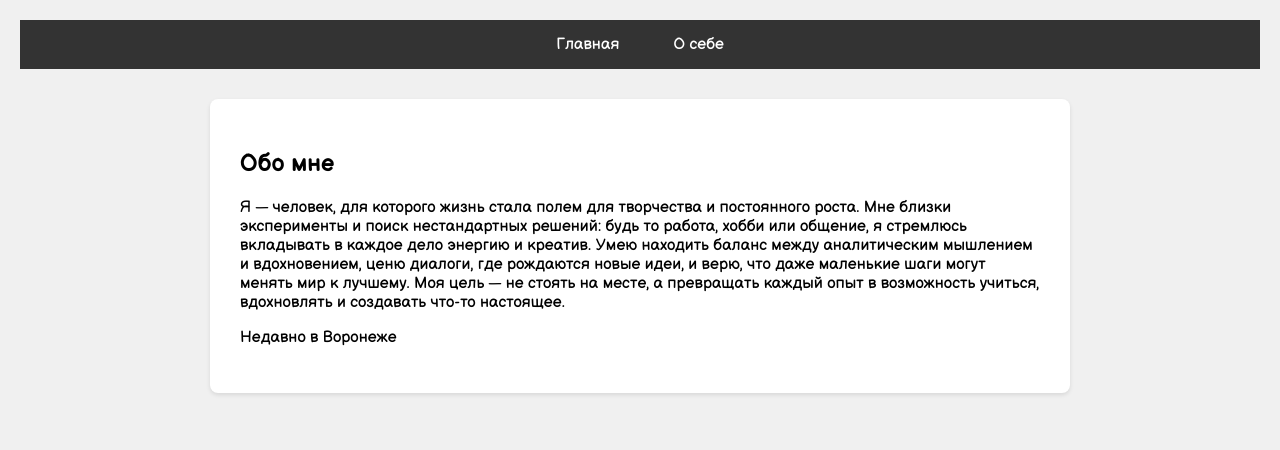
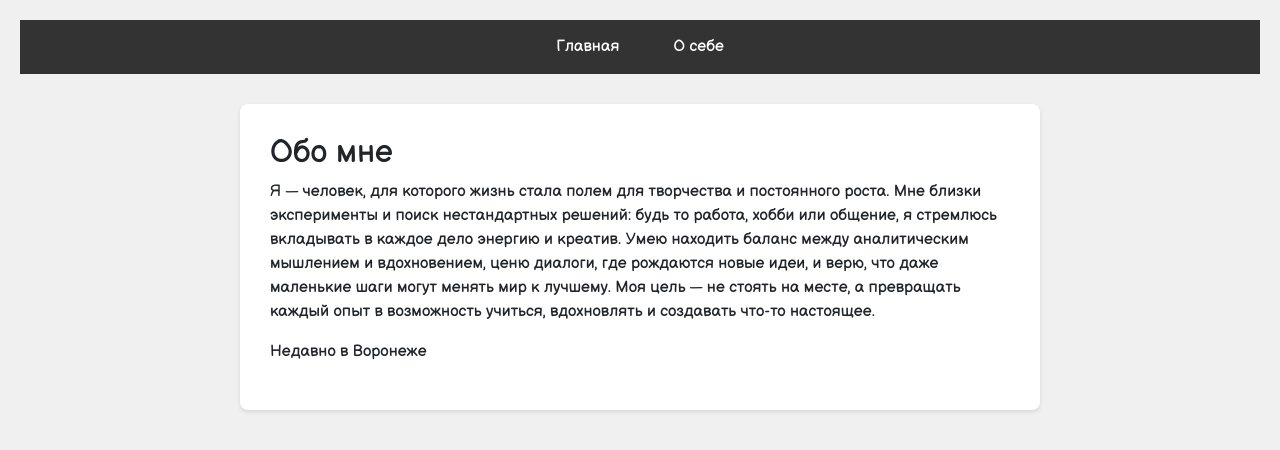
Before and after one commit to twenl1/twenl1.github.io, a plain HTML site: page about.html in a window 1280 px wide. Drawn offline with nearby package versions, Linux system fonts and the light colour scheme.

Commit message:
bootstrap added 2

```diff
--- a/about.html
+++ b/about.html
@@ -1,8 +1,10 @@
 <!DOCTYPE html>
-<html lang="ru">
+<html lang="en">
 <head>
     <meta charset="UTF-8">
     <title>О себе</title>
+    <link href="https://cdn.jsdelivr.net/npm/bootstrap@5.3.5/dist/css/bootstrap.min.css" rel="stylesheet" integrity="sha384-SgOJa3DmI69IUzQ2PVdRZhwQ+dy64/BUtbMJw1MZ8t5HZApcHrRKUc4W0kG879m7" crossorigin="anonymous">
+    <meta name="viewport" content="width=device-width, initial-scale=1">
     <link rel="stylesheet" href="styles.css">
 </head>
 <body>
```
Also changed, not shown: index.html (+1 -0 lines).
